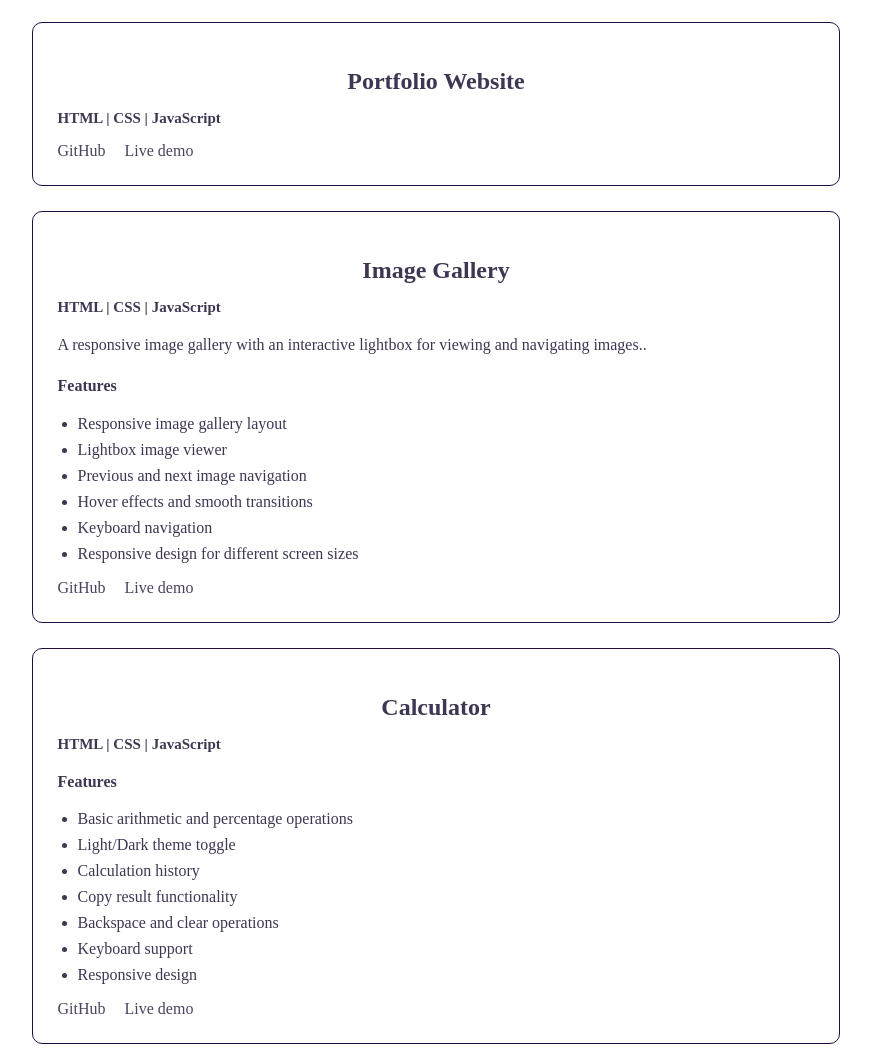
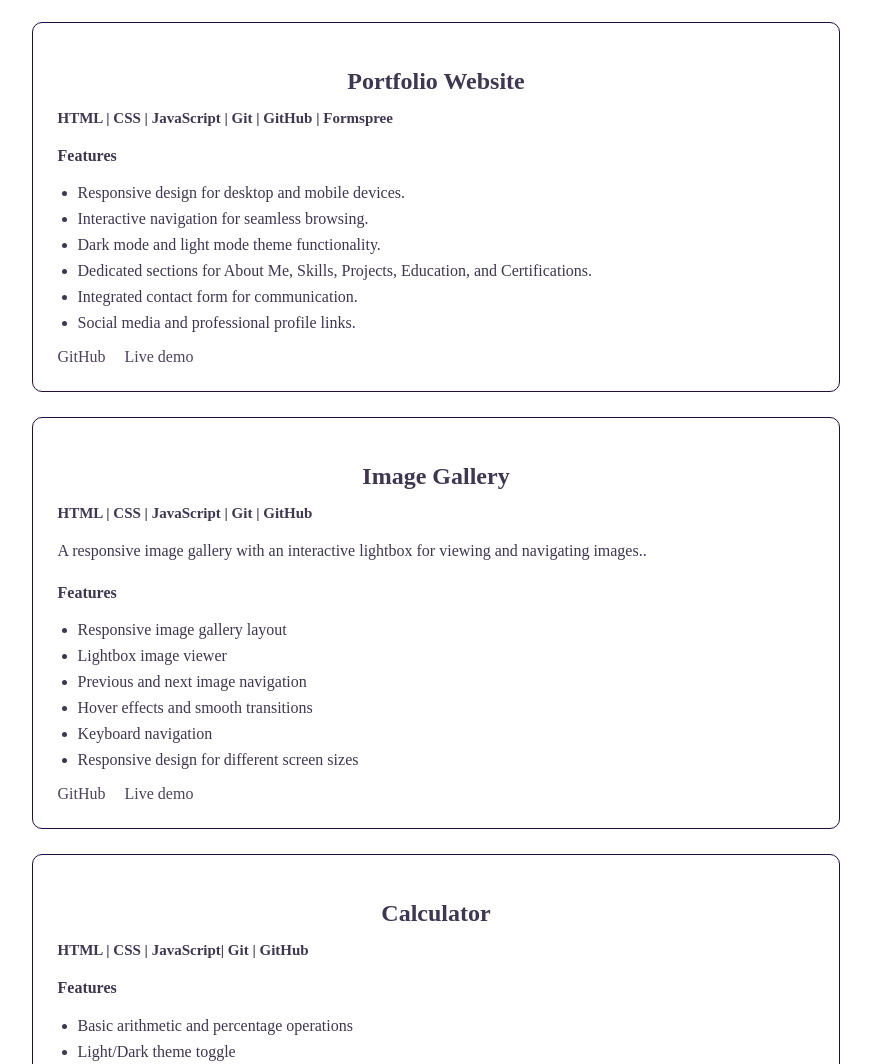
Before and after one commit to anjani-alaveni/portfolio, a plain HTML site: page projects.html in a window 1280 px wide. Shown: the part 1612-2676 px from the top of the page, without its empty margins (204-1075 px from the left). Drawn offline with Linux system fonts and the light colour scheme.

Commit message:
added some more changes

```diff
--- a/projects.html
+++ b/projects.html
@@ -80,13 +80,23 @@
          </div>
          <div class="project-card" data-category="web">
             <h2>Portfolio Website</h2>
-            <h3> HTML | CSS | JavaScript</h3>
+            <h3> HTML | CSS | JavaScript | Git | GitHub | Formspree</h3>
+            <p><b>Features</b>
+            <ul>
+               <li>Responsive design for desktop and mobile devices.</li>
+               <li>Interactive navigation for seamless browsing.</li>
+               <li>Dark mode and light mode theme functionality.</li>
+               <li>Dedicated sections for About Me, Skills, Projects, Education, and Certifications.</li>
+               <li>Integrated contact form for communication.</li>
+               <li>Social media and professional profile links.</li>
+            </ul>
+            </p>
             <a href="https://github.com/anjani-alaveni/portfolio">GitHub</a>
             <a href="">Live demo</a>
          </div>
          <div class="project-card" data-category="web">
             <h2>Image Gallery</h2>
-            <h3> HTML | CSS | JavaScript</h3>
+            <h3> HTML | CSS | JavaScript | Git | GitHub</h3>
             <p>A responsive image gallery with an interactive lightbox for viewing and navigating images..</p>
             <p><b>Features</b>
             <ul>
@@ -106,7 +116,7 @@
          </div>
          <div class="project-card" data-category="web">
             <h2>Calculator</h2>
-            <h3> HTML | CSS | JavaScript</h3>
+            <h3> HTML | CSS | JavaScript| Git | GitHub</h3>
             <p>
                <b>Features</b>
             <ul>
@@ -126,7 +136,7 @@
          </div>
          <div class="project-card" data-category="web">
             <h2>Music Player</h2>
-            <h3> HTML | CSS | JavaScript</h3>
+            <h3> HTML | CSS | JavaScript| Git | GitHub</h3>
             <p><b>Features</b>
             <ul>
                <li>Play/Pause and Previous/Next controls</li>
```
